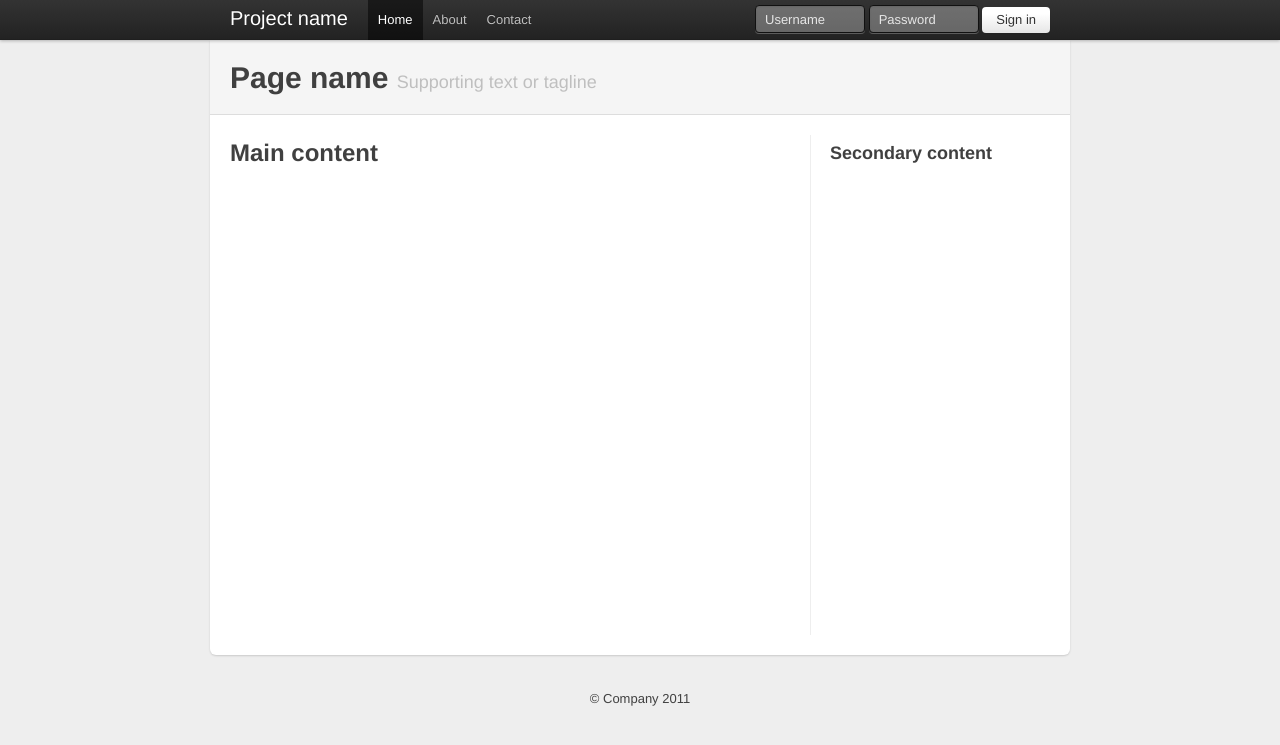
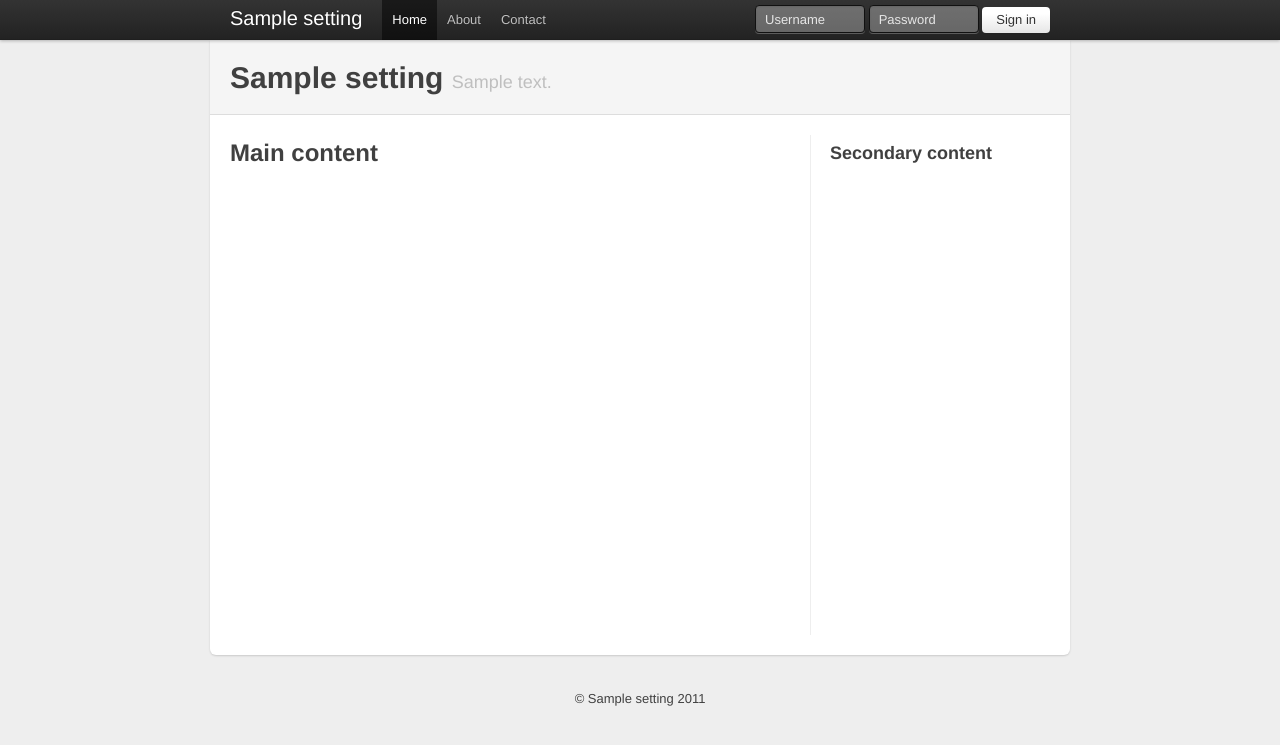
Before and after one commit to ronbeltran/DjangoStarter, a Django app: template templates/home.html in a window 1280 px wide. Shown: the top 745 px of the page. Run offline with Django 3.2, Linux system fonts and the light colour scheme; the template is opened without the code that fills it: most values are stand-ins (such as "Sample title", 1, 10 or a date in 2020).

Commit message:
added templates place holder in base.html

```diff
--- a/settings.py
+++ b/settings.py
@@ -142,6 +142,10 @@ TEMPLATE_CONTEXT_PROCESSORS = (
     'cms.context_processors.context_variables',
 )
 
+SITE_TITLE = 'Project name'
+SITE_DESCRIPTION = 'Supporting text or tagline'
+SITE_AUTHOR = 'Your Name Here'
+
 # A sample logging configuration. The only tangible logging
 # performed by this configuration is to send an email to
 # the site admins on every HTTP 500 error.
--- a/templates/base.html
+++ b/templates/base.html
@@ -2,9 +2,9 @@
 <html lang="en">
   <head>
     <meta charset="utf-8">
-    <title>Bootstrap, from Twitter</title>
-    <meta name="description" content="">
-    <meta name="author" content="">
+    <title>{{ settings.SITE_TITLE }}</title>
+    <meta name="description" content="{{ settings.SITE_DESCRIPTION }}">
+    <meta name="author" content="{{ settings.SITE_AUTHOR }}">
 
     <!-- Le HTML5 shim, for IE6-8 support of HTML elements -->
     <!--[if lt IE 9]>
@@ -67,10 +67,10 @@
     </style>
 
     <!-- Le fav and touch icons -->
-    <link rel="shortcut icon" href="images/favicon.ico">
-    <link rel="apple-touch-icon" href="images/apple-touch-icon.png">
-    <link rel="apple-touch-icon" sizes="72x72" href="images/apple-touch-icon-72x72.png">
-    <link rel="apple-touch-icon" sizes="114x114" href="images/apple-touch-icon-114x114.png">
+    <link rel="shortcut icon" href="{{ STATIC_URL }}images/favicon.ico">
+    <link rel="apple-touch-icon" href="{{ STATIC_URL }}images/apple-touch-icon.png">
+    <link rel="apple-touch-icon" sizes="72x72" href="{{ STATIC_URL }}images/apple-touch-icon-72x72.png">
+    <link rel="apple-touch-icon" sizes="114x114" href="{{ STATIC_URL }}images/apple-touch-icon-114x114.png">
   </head>
 
   <body>
@@ -78,9 +78,9 @@
     <div class="topbar">
       <div class="fill">
         <div class="container">
-          <a class="brand" href="#">Project name</a>
+          <a class="brand" href="{% url home_page %}">{{ settings.SITE_TITLE }}</a>
           <ul class="nav">
-            <li class="active"><a href="#">Home</a></li>
+            <li class="active"><a href="{% url home_page %}">Home</a></li>
             <li><a href="#about">About</a></li>
             <li><a href="#contact">Contact</a></li>
           </ul>
@@ -97,20 +97,24 @@
 
       <div class="content">
         <div class="page-header">
-          <h1>Page name <small>Supporting text or tagline</small></h1>
+          <h1>{{ settings.SITE_TITLE }} <small>{{ settings.SITE_DESCRIPTION }}</small></h1>
         </div>
         <div class="row">
           <div class="span10">
             <h2>Main content</h2>
+            {% block content %}
+            {% endblock %}
           </div>
           <div class="span4">
             <h3>Secondary content</h3>
+            {% block secondary %}
+            {% endblock %}
           </div>
         </div>
       </div>
 
       <footer>
-        <p>&copy; Company 2011</p>
+        <p>&copy; {{ settings.SITE_TITLE }}  2011</p>
       </footer>
 
     </div> <!-- /container -->
```
Also changed, not shown: static/images/favicon.ico (added).
